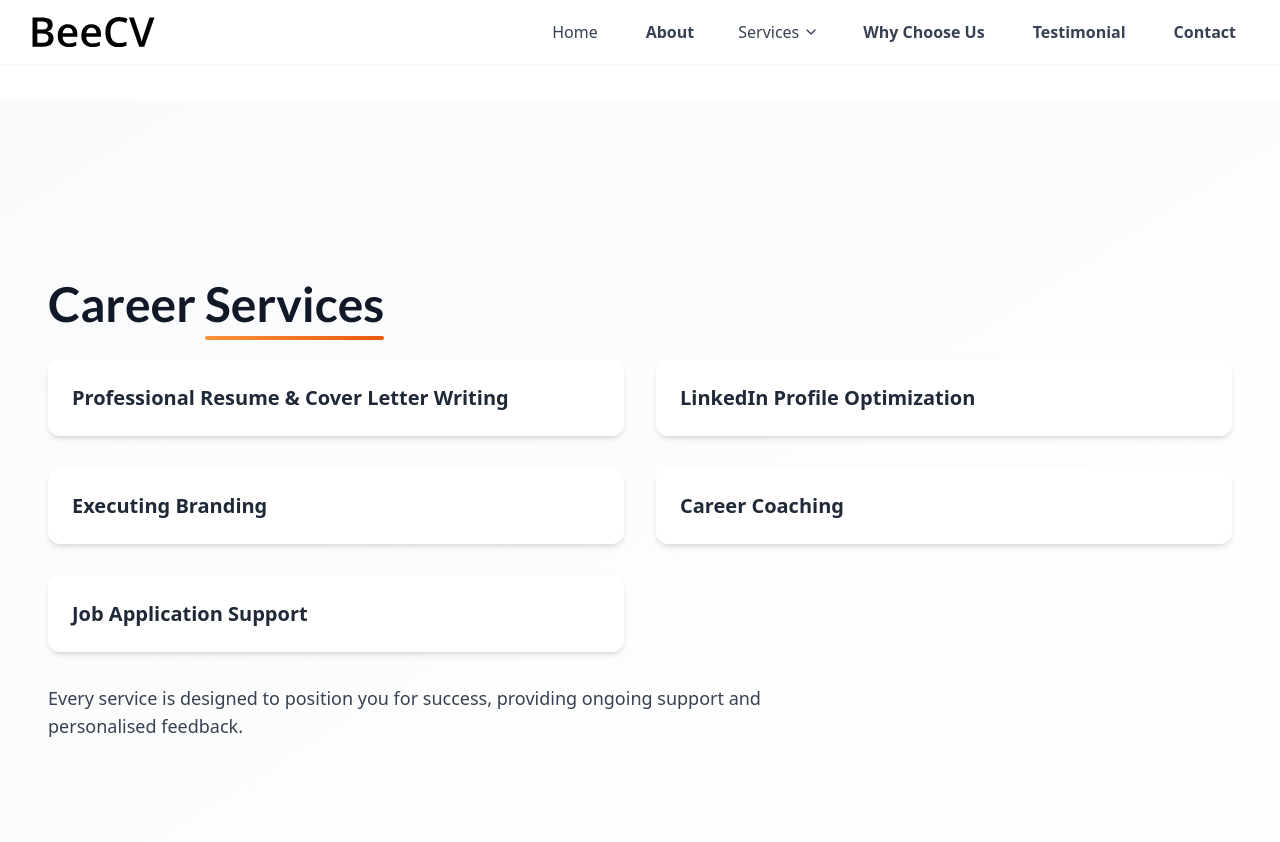
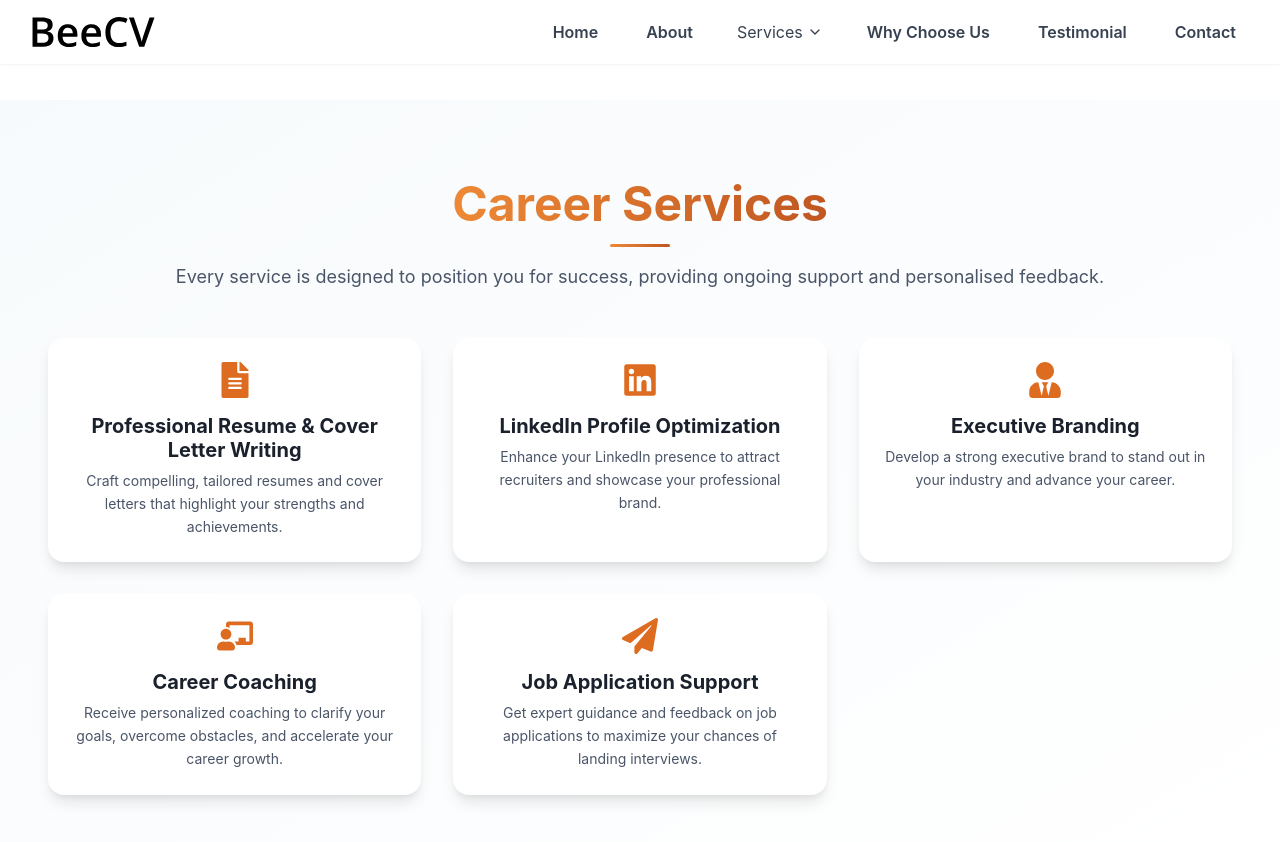
Before and after one commit to Lycan-Xx/test-4, a React (Vite) app: page /career-services in a window 1280 px wide. Shown: the top 842 px of the page. Built offline with nearby package versions, Linux system fonts and the light colour scheme.

Commit message:
Updated header to fix the services links not working in mobile menu, Also updated the careerServices component with a better ui, fixed the homepage to handle the home link and logo to redirect to the hero component

```diff
--- a/src/App.jsx
+++ b/src/App.jsx
@@ -1,24 +1,25 @@
-import React from "react"
-import "./index.css"
-import { BrowserRouter as Router, Route, Routes } from "react-router-dom"
-import Layout from "./components/Layout/Layout"
-import HomePage from "./components/pages/HomePage"
-import BusinessServices from "./components/pages/BusinessServices"
-import CareerServices from "./components/pages/CareerServices"
-
+import React from "react";
+import "./index.css";
+import { BrowserRouter as Router, Routes, Route } from "react-router-dom";
+import Layout from "./components/Layout/Layout";
+import HomePage from "./components/pages/HomePage";
+import BusinessServices from "./components/pages/BusinessServices";
+import CareerServices from "./components/pages/CareerServices";
+import NotFound from "./components/pages/NotFound.tsx";
 
 function App() {
   return (
     <Router>
       <Routes>
         <Route element={<Layout />}>
-     <Route path="/" element={<HomePage />} />
-     <Route path="/business-services" element={<BusinessServices />} />
-     <Route path="/career-services" element={<CareerServices />} />
+          <Route index element={<HomePage />} />
+          <Route path="business-services" element={<BusinessServices />} />
+          <Route path="career-services" element={<CareerServices />} />
+          <Route path="*" element={<NotFound />} />
         </Route>
       </Routes>
     </Router>
- )
+  );
 }
 
-export default App
+export default App;
--- a/src/components/Layout/Header.tsx
+++ b/src/components/Layout/Header.tsx
@@ -43,14 +43,9 @@ const Header = () => {
   ];
 
   const navLinks: NavLinkItem[] = [
-    { path: "/", label: "Home" }, // Updated to root path
+    { path: "#hero", label: "Home", hashDropdown: false }, // Updated to root path
     { path: "#about", label: "About" },
-    {
-      path: "#services",
-      label: "Services",
-      hasDropdown: true,
-      dropdownItems: serviceLinks
-    },
+    { path: "#services", label: "Services", hasDropdown: true, dropdownItems: serviceLinks},
     { path: "#why-us", label: "Why Choose Us" },
     { path: "#testimonial", label: "Testimonial" },
     { path: "#contact", label: "Contact" }
@@ -62,30 +57,52 @@ const Header = () => {
   };
 
   const scrollToSection = (id: string) => {
+    // Remove any leading # from the id
+    const cleanId = id.replace(/^#/, '');
+
     if (location.pathname !== '/') {
-      // If not on homepage, navigate to homepage with hash
-      navigate(`/${id}`);
+      navigate(`/#${cleanId}`);
       return;
     }
 
-    const element = document.querySelector(id);
+      const element = document.getElementById(cleanId);
       if (element) {
         element.scrollIntoView({ behavior: 'smooth' });
       }
       handleLinkClick();
     };
 
-  // Update the renderNavLink function
-  const renderNavLink = (path: string) => {
-    return (e: React.MouseEvent) => {
+const handleServiceLinkClick = (path: string) => {
+  handleLinkClick(); // closes mobile menu and dropdown
+  navigate(path);
+};
+
+  const handleHomeClick = (e: React.MouseEvent) => {
     e.preventDefault();
-      if (path === '/') {
-        navigate(path);
+    if (location.pathname === '/') {
+      const heroSection = document.getElementById('hero');
+      if (heroSection) {
+        heroSection.scrollIntoView({ behavior: 'smooth' });
+      }
     } else {
-        scrollToSection(path);
+      navigate('/');
     }
+    handleLinkClick();
   };
+
+  const handleHashNavigation = (hash: string) => {
+    if (location.pathname !== '/') {
+      navigate(`/${hash}`);
+    } else {
+      const element = document.querySelector(hash);
+      if (element) {
+        element.scrollIntoView({ behavior: 'smooth' });
+      }
+    }
+    handleLinkClick();
   };
+
+  const [isMobileServicesDropdownOpen, setIsMobileServicesDropdownOpen] = useState(false);
 
   // Accessibility: Close dropdowns on escape key
   useEffect(() => {
@@ -130,7 +147,7 @@ const Header = () => {
 
 const handleMobileMenuToggle = () => {
   setIsMobileMenuOpen(!isMobileMenuOpen);
-    setIsServicesDropdownOpen(false);
+  setIsMobileServicesDropdownOpen(false);
 };
 
   return (
@@ -140,6 +157,7 @@ const Header = () => {
           {/* Logo */}
           <Link
             to="/"
+            onClick={handleHomeClick}
             className="inline-flex items-center focus:outline-none focus:ring-2 focus:ring-primary-500"
             aria-label="Home"
           >
@@ -211,7 +229,15 @@ const Header = () => {
                 ) : (
                   <NavLink
                     to={link.path}
-                    onClick={(e) => renderNavLink(link.path)(e)}
+                    onClick={(e) => {
+                      e.preventDefault();
+                      if (link.path.startsWith('#')) {
+                        handleHashNavigation(link.path);
+                      } else {
+                        navigate(link.path);
+                        handleLinkClick();
+                      }
+                    }}
                     className={({ isActive }) => `px-3 py-2 text-gray-700 rounded-lg transition-colors ${
                       isActive
                         ? 'text-primary-600 font-semibold'
@@ -273,23 +299,22 @@ const Header = () => {
                   {link.hasDropdown ? (
                     <>
                       <button
-                        onClick={() => setIsServicesDropdownOpen(!isServicesDropdownOpen)}
+                        onClick={() => setIsMobileServicesDropdownOpen(!isMobileServicesDropdownOpen)}
                         className="w-full flex justify-between items-center p-3 rounded-lg hover:bg-gray-50 focus:outline-none focus:ring-2 focus:ring-primary-500"
-                        aria-expanded={isServicesDropdownOpen}
+                        aria-expanded={isMobileServicesDropdownOpen}
                       >
                         <span>{link.label}</span>
-                        <FiChevronDown className={`w-4 h-4 transition-transform ${
-                          isServicesDropdownOpen ? 'rotate-180' : ''
-                        }`} />
+                        <FiChevronDown className={`w-4 h-4 transition-transform ${isMobileServicesDropdownOpen ? 'rotate-180' : ''}`} />
                       </button>
 
-                      {isServicesDropdownOpen && (
+                      {/* Mobile Navigation Services Dropdown */}
+                      {isMobileServicesDropdownOpen && (
                         <div className="ml-4 space-y-2 border-l-2 border-gray-100 pl-4">
                           {link.dropdownItems?.map((item) => (
                             <NavLink
                               key={item.path}
                               to={item.path}
-                              onClick={handleLinkClick} // Updated to use handleLinkClick
+                              onClick={() => handleServiceLinkClick(item.path)}
                               className="block p-3 rounded-lg hover:bg-gray-50 focus:outline-none focus:ring-2 focus:ring-primary-500"
                             >
                               <div className="flex items-center gap-3">
--- a/src/components/Layout/Layout.tsx
+++ b/src/components/Layout/Layout.tsx
@@ -1,12 +1,21 @@
 import { Outlet, useLocation } from "react-router-dom"
-import React from "react"
+import React, { useEffect } from "react"
 import Header from "./Header.tsx"
 
 export default function Layout() {
+ const location = useLocation();
+
+ useEffect(() => {
+   // Reset scroll position when navigating to new routes (except hash changes)
+   if (!location.hash) {
+     window.scrollTo(0, 0);
+   }
+ }, [location.pathname]);
+
  return (
   <main className="flex flex-col min-h-screen w-full">
     <Header className="fixed top-0 left-0 right-0 z-50" />
-    <div className="flex-grow pt-[100px]"> {/* Add padding-top to account for fixed header */}
+    <div className="flex-grow pt-[100px]" id="top-container"> {/* Add padding-top to account for fixed header */}
       <Outlet />
     </div>
   </main>
--- a/src/components/pages/BusinessServices.jsx
+++ b/src/components/pages/BusinessServices.jsx
@@ -1,44 +1,127 @@
-import React from "react"
+import React from "react";
+import {
+  Box,
+  Heading,
+  Text,
+  SimpleGrid,
+  Center,
+  ChakraProvider,
+  extendTheme,
+} from "@chakra-ui/react";
+import { motion } from "framer-motion";
+import {
+  FaUserFriends,
+  FaProjectDiagram,
+  FaCogs,
+  FaFileAlt,
+  FaLightbulb,
+} from "react-icons/fa";
 
-const BusinessServices = () => {
- const Services = [
-  { title: "Talent Sourcing & Recruitment" },
-  { title: "Project Planning & Delivery" },
-  { title: "Agile & Scrum implementation" },
-  { title: "HR Templates & Onboarding Support" },
-  { title: "Strategic HR Advisory" },
- ];
+const theme = extendTheme({
+  fonts: {
+    heading: `"Lato", sans-serif`,
+    body: `"Poppins", sans-serif`,
+  },
+});
 
- return (
-  <section className="min-h-screen pt-[100px] bg-gradient-to-br from-gray-50 to-white">
-   <div className="container mx-auto px-6 lg:px-12 py-20">
-    <div className="space-y-8">
-      <h1 className="text-4xl lg:text-5xl font-bold text-gray-900 leading-tight font-lato">
-        Business{' '}
-        <span className="relative">
-          Services
-          <div className="absolute -bottom-2 left-0 w-full h-1 bg-gradient-to-r from-orange-400 to-orange-600 rounded-full"></div>
-        </span>
-      </h1>
+const services = [
+  {
+    title: "Talent Sourcing & Recruitment",
+    icon: <FaUserFriends />,
+    description:
+      "We identify and engage top talent globally, ensuring the perfect fit for your team's culture and needs.",
+  },
+  {
+    title: "Project Planning & Delivery",
+    icon: <FaProjectDiagram />,
+    description:
+      "From kickoff to launch, we help you map out timelines, resources, and execution for rock-solid delivery.",
+  },
+  {
+    title: "Agile & Scrum Implementation",
+    icon: <FaCogs />,
+    description:
+      "Adopt agile frameworks with hands-on coaching, tooling setup, and sprint facilitation for max productivity.",
+  },
+  {
+    title: "HR Templates & Onboarding Support",
+    icon: <FaFileAlt />,
+    description:
+      "Ready-made HR policies, checklists, and workflows plus expert support to welcome and retain new hires.",
+  },
+  {
+    title: "Strategic HR Advisory",
+    icon: <FaLightbulb />,
+    description:
+      "We partner at the leadership level to design people strategies that align talent with your business goals.",
+  },
+];
 
-      <div className="grid md:grid-cols-2 gap-8">
-        {Services.map((service, index) => (
-          <div
-            key={index}
-            className="bg-white p-6 rounded-xl shadow-md hover:shadow-lg transition-shadow"
+const MotionBox = motion(Box);
+
+export const BusinessServices = () => (
+  <ChakraProvider theme={theme}>
+    <Box
+      as="section"
+      minH="100vh"
+      bgGradient="linear(to-br, gray.50, white)"
+      py={{ base: 12, md: 20 }}
+      px={{ base: 4, md: 8, lg: 12 }}
+    >
+      <Center flexDir="column" mb={12}>
+        <Heading
+          as="h1"
+          size="2xl"
+          bgGradient="linear(to-r, orange.400, orange.600)"
+          bgClip="text"
+          textAlign="center"
+          mb={4}
+        >
+          Business Services
+        </Heading>
+        <Box
+          w="60px"
+          h="3px"
+          bgGradient="linear(to-r, orange.400, orange.600)"
+          borderRadius="full"
+        />
+        <Text
+          mt={4}
+          color="gray.600"
+          fontSize={{ base: "md", md: "lg" }}
+          textAlign="center"
+        >
+          Whatever stage your business is in, we offer the expertise to drive
+          your growth.
+        </Text>
+      </Center>
+      <SimpleGrid columns={{ base: 1, sm: 2, lg: 3 }} spacing={8}>
+        {services.map((svc) => (
+          <MotionBox
+            key={svc.title}
+            whileHover={{ scale: 1.05, rotateY: 8 }}
+            whileTap={{ scale: 0.98 }}
+            bg="white"
+            rounded="2xl"
+            shadow="lg"
+            p={6}
+            cursor="pointer"
+            transition={{ type: "spring", stiffness: 300, damping: 20 }}
           >
-            <h3 className="text-xl font-semibold text-gray-800">{service.title}</h3>
-          </div>
+            <Center fontSize="4xl" color="orange.500" mb={4}>
+              {svc.icon}
+            </Center>
+            <Heading as="h3" size="md" textAlign="center" mb={2}>
+              {svc.title}
+            </Heading>
+            <Text fontSize="sm" color="gray.600" textAlign="center" lineHeight="tall">
+              {svc.description}
+            </Text>
+          </MotionBox>
         ))}
-      </div>
+      </SimpleGrid>
+    </Box>
+  </ChakraProvider>
+);
 
-      <p className="text-lg text-gray-700 max-w-3xl">
-        Whatever stage your business is in, we offer the expertise to drive your growth.
-      </p>
-    </div>
-   </div>
-  </section>
- );
-}
-
-export default BusinessServices
+export default BusinessServices;
--- a/src/components/pages/CareerServices.jsx
+++ b/src/components/pages/CareerServices.jsx
@@ -1,44 +1,120 @@
-import React from 'react'
+import React from "react";
+import {
+  ChakraProvider,
+  Box,
+  Heading,
+  Text,
+  SimpleGrid,
+  Center,
+} from "@chakra-ui/react";
+import { motion } from "framer-motion";
+import {
+  FaFileAlt,
+  FaLinkedin,
+  FaUserTie,
+  FaChalkboardTeacher,
+  FaPaperPlane,
+} from "react-icons/fa";
 
-const CareerServices = () => {
-	const Services = [
-	 { title: "Professional Resume & Cover Letter Writing" },
-	 { title: "LinkedIn Profile Optimization" },
-	 { title: "Executing Branding" },
-	 { title: "Career Coaching" },
-	 { title: "Job Application Support" },
-	];
+// No custom theme
 
-	return (
-		<section className="min-h-screen pt-[100px] bg-gradient-to-br from-gray-50 to-white">
-			<div className="container mx-auto px-6 lg:px-12 py-20">
-				<div className="space-y-8">
-					<h1 className="text-4xl lg:text-5xl font-bold text-gray-900 leading-tight font-lato">
-						Career{' '}
-						<span className="relative">
-							Services
-							<div className="absolute -bottom-2 left-0 w-full h-1 bg-gradient-to-r from-orange-400 to-orange-600 rounded-full"></div>
-						</span>
-					</h1>
+const services = [
+  {
+    title: "Professional Resume & Cover Letter Writing",
+    icon: <FaFileAlt />,
+    description:
+      "Craft compelling, tailored resumes and cover letters that highlight your strengths and achievements.",
+  },
+  {
+    title: "LinkedIn Profile Optimization",
+    icon: <FaLinkedin />,
+    description:
+      "Enhance your LinkedIn presence to attract recruiters and showcase your professional brand.",
+  },
+  {
+    title: "Executive Branding",
+    icon: <FaUserTie />,
+    description:
+      "Develop a strong executive brand to stand out in your industry and advance your career.",
+  },
+  {
+    title: "Career Coaching",
+    icon: <FaChalkboardTeacher />,
+    description:
+      "Receive personalized coaching to clarify your goals, overcome obstacles, and accelerate your career growth.",
+  },
+  {
+    title: "Job Application Support",
+    icon: <FaPaperPlane />,
+    description:
+      "Get expert guidance and feedback on job applications to maximize your chances of landing interviews.",
+  },
+];
 
-					<div className="grid md:grid-cols-2 gap-8">
-						{Services.map((service, index) => (
-							<div
-								key={index}
-								className="bg-white p-6 rounded-xl shadow-md hover:shadow-lg transition-shadow"
-							>
-								<h3 className="text-xl font-semibold text-gray-800">{service.title}</h3>
-							</div>
-						))}
-					</div>
+const MotionBox = motion(Box);
 
-					<p className="text-lg text-gray-700 max-w-3xl">
-						Every service is designed to position you for success, providing ongoing support and personalised feedback.
-					</p>
-				</div>
-			</div>
-		</section>
-	);
-};
+const CareerServices = () => (
+  <ChakraProvider>
+    <Box
+      as="section"
+      minH="100vh"
+      bgGradient="linear(to-br, gray.50, white)"
+      py={{ base: 12, md: 20 }}
+      px={{ base: 4, md: 8, lg: 12 }}
+    >
+      <Center flexDir="column" mb={12}>
+        <Heading
+          as="h1"
+          size="2xl"
+          bgGradient="linear(to-r, orange.400, orange.600)"
+          bgClip="text"
+          textAlign="center"
+          mb={4}
+        >
+          Career Services
+        </Heading>
+        <Box
+          w="60px"
+          h="3px"
+          bgGradient="linear(to-r, orange.400, orange.600)"
+          borderRadius="full"
+        />
+        <Text
+          mt={4}
+          color="gray.600"
+          fontSize={{ base: "md", md: "lg" }}
+          textAlign="center"
+        >
+          Every service is designed to position you for success, providing ongoing support and personalised feedback.
+        </Text>
+      </Center>
+      <SimpleGrid columns={{ base: 1, sm: 2, lg: 3 }} spacing={8}>
+        {services.map((svc) => (
+          <MotionBox
+            key={svc.title}
+            whileHover={{ scale: 1.05, rotateY: 8 }}
+            whileTap={{ scale: 0.98 }}
+            bg="white"
+            rounded="2xl"
+            shadow="lg"
+            p={6}
+            cursor="pointer"
+            transition={{ type: "spring", stiffness: 300, damping: 20 }}
+          >
+            <Center fontSize="4xl" color="orange.500" mb={4}>
+              {svc.icon}
+            </Center>
+            <Heading as="h3" size="md" textAlign="center" mb={2}>
+              {svc.title}
+            </Heading>
+            <Text fontSize="sm" color="gray.600" textAlign="center" lineHeight="tall">
+              {svc.description}
+            </Text>
+          </MotionBox>
+        ))}
+      </SimpleGrid>
+    </Box>
+  </ChakraProvider>
+);
 
-export default CareerServices
+export default CareerServices;
--- a/src/components/pages/Homepage.jsx
+++ b/src/components/pages/Homepage.jsx
@@ -10,18 +10,41 @@ const HomePage = () => {
   const location = useLocation()
 
   useEffect(() => {
-    // Check for hash in URL when component mounts
-    if (location.hash) {
-      const element = document.querySelector(location.hash);
-      if (element) {
-        element.scrollIntoView({ behavior: 'smooth' });
+    const handleInitialScroll = () => {
+      // Wait for DOM to be ready
+      setTimeout(() => {
+        if (location.hash) {
+          const element = document.querySelector(location.hash)
+          if (element) {
+            element.scrollIntoView({ behavior: 'smooth' })
+          }
+        } else {
+          // If no hash, scroll to top
+          window.scrollTo(0, 0)
+        }
+      }, 100)
+    }
+
+    handleInitialScroll()
+
+    // Handle hash changes
+    const handleHashChange = () => {
+      const hash = window.location.hash
+      if (hash) {
+        const element = document.querySelector(hash)
+        if (element) {
+          element.scrollIntoView({ behavior: 'smooth' })
+        }
       }
     }
-  }, [location]);
+
+    window.addEventListener('hashchange', handleHashChange)
+    return () => window.removeEventListener('hashchange', handleHashChange)
+  }, [location])
 
   return (
     <div className="flex flex-col">
-      <section id="hero" className="min-h-screen">
+      <section id="hero" className="min-h-screen snap-start">
         <Hero />
       </section>
 
--- /dev/null
+++ b/src/components/pages/NotFound.tsx
@@ -0,0 +1,36 @@
+import React from 'react'
+import { Link } from 'react-router-dom'
+
+function NotFound() {
+    return (
+        <div className="not-found" style={styles.container}>
+            <h1 style={styles.heading}>404</h1>
+            <h2>Page Not Found</h2>
+            <p>The page you are looking for doesn't exist or has been moved.</p>
+            <Link to="/" style={styles.link}>Go Back Home</Link>
+        </div>
+    )
+}
+
+const styles = {
+    container: {
+        textAlign: 'center',
+        padding: '50px 20px',
+    },
+    heading: {
+        fontSize: '72px',
+        marginBottom: '20px',
+        color: '#e74c3c'
+    },
+    link: {
+        display: 'inline-block',
+        marginTop: '20px',
+        padding: '10px 20px',
+        backgroundColor: '#3498db',
+        color: 'white',
+        textDecoration: 'none',
+        borderRadius: '5px'
+    }
+}
+
+export default NotFound
```
Also changed, not shown: package.json (+5 -5 lines), 1 other file (tests, documents, lock files or other folders). Lines whose indentation alone changed are shown as unchanged.
